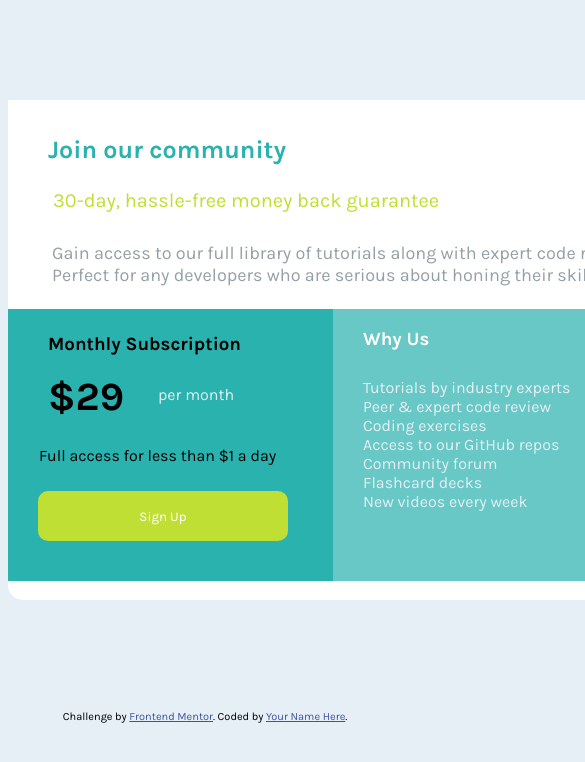
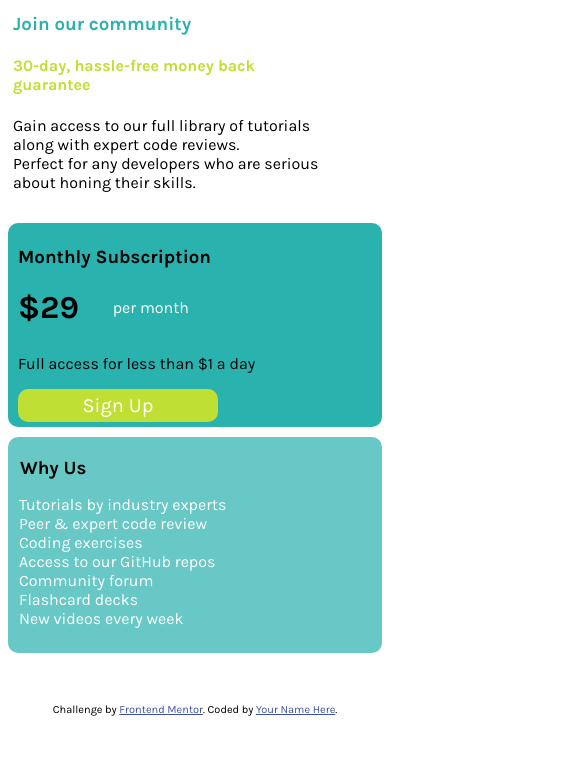
Before and after one commit to ashish200214/Project-4, a plain HTML site: page index.html in a window 390 px wide. Shown: the top 762 px of the page, 585 px wide, since content can reach past the window. Drawn offline with Linux system fonts and the light colour scheme.

Commit message:
mobile-design

```diff
--- a/index.css
+++ b/index.css
@@ -1,3 +1,5 @@
+@media screen and (min-width:900px)
+{
     body{
         background-color: hsl(204, 43%, 93%);
     }
@@ -147,6 +149,81 @@ body{
     }
 
 
+}
 *{
     font-family: 'Karla', sans-serif;
 }
+
+@media screen and (max-width:800px){
+    body{
+        box-sizing: border-box;
+    }
+    .join-community{
+        width: 80vw;
+
+        padding: 5px;
+    }
+    .join-community h3{
+        color: hsl(179, 62%, 43%);
+        margin: 0px;
+    }
+    .join-community h4{
+        color: hsl(71, 73%, 54%)
+    }
+
+    .left-div{
+        background-color:hsl(179, 62%, 43%);
+        padding: 5px 10px;
+
+    }
+    .left-div h4{
+        font-size: 2em;
+
+        display: inline-block;
+        margin: 0px;
+        margin-right: 30px;
+
+    }
+    .left-div p.per-month{
+        display: inline-block;
+        position: relative;
+        bottom: 5px;
+        color: white;
+    }
+
+    .left-div button a{
+        color: white;
+        font-size: 20px;
+    }
+
+    .left-div button{
+        width: 15em;
+        margin-bottom: 0px;
+        height: auto;
+        background-color: hsl(71, 73%, 54%);
+        border: hsl(71, 73%, 54%);
+        border-radius: 10px;
+        padding: 5px;
+    }
+    .right-div{
+        background-color: hsla(179, 62%, 43%, 0.705);
+        margin-bottom: 50px;
+    }
+    .right-div h3{
+        margin: 0px;
+        padding-left: 12px;
+        padding-top: 20px;
+
+    }
+    .right-div p{
+        color: white;
+        padding-left:11px ;
+        padding-bottom: 25px;
+
+
+    }
+    .left-div,.right-div{
+        margin-top: 10px;
+        border-radius: 10px;
+    }
+}
--- a/index.html
+++ b/index.html
@@ -46,8 +46,8 @@
 
    <div class="container">
     <div class="join-community">
-      <h3 style="padding-top: 35px;">Join our community</h3>
-      <h4 style="font-weight: 200;">
+      <h3 >Join our community</h3>
+      <h4 style=>
         30-day, hassle-free money back guarantee
 
       </h4 >
@@ -61,11 +61,11 @@
     <div class="bottom-div">
       <div class="left-div">
         <h3 >Monthly Subscription</h3>
-        <h4 style="">$29</h4>
+        <h4 class="">$29</h4>
         <p class="per-month">per month</p>
         <p class="full-access">Full access for less than $1 a day</p>
         <button>
-          <a href="" class="">Sign Up</a>
+          <a >Sign Up</a>
         </button>
       </div>
       <div class="right-div">
```
Lines whose indentation alone changed are shown as unchanged.
